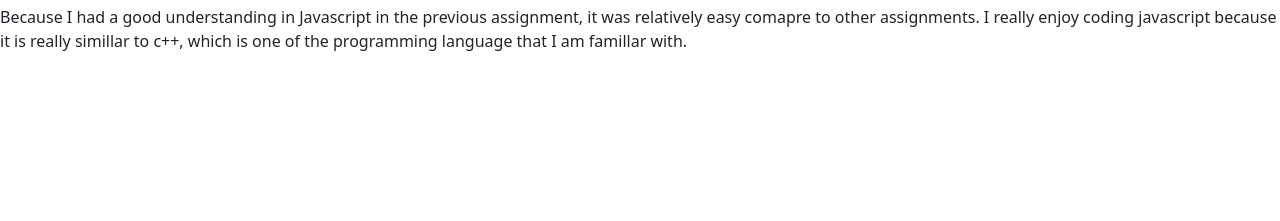
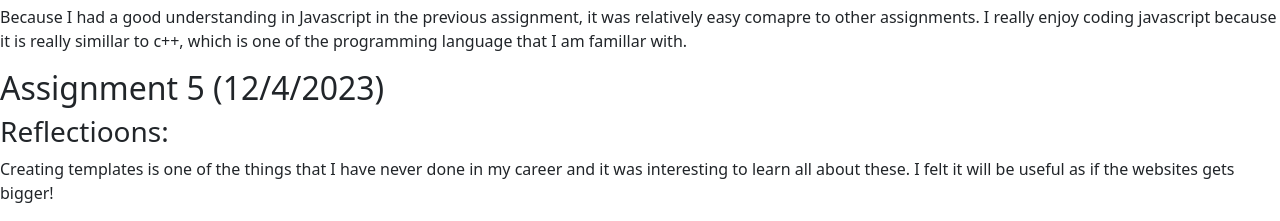
Before and after one commit to shawnkitagawa/shawnkitagawa.github.io, a plain HTML site: page assignment_1_published/blog.html in a window 1280 px wide. Shown: the part 651-872 px from the top of the page. Before the commit the page ends 800 px from the top, so only its background shows below. Drawn offline with nearby package versions, Linux system fonts and the light colour scheme.

Commit message:
update blog

```diff
--- a/assignment_1_published/blog.html
+++ b/assignment_1_published/blog.html
@@ -74,6 +74,12 @@
       it is really simillar to c++, which is one of the programming language that I am
       famillar with.
     </p>
+    <h2>Assignment 5 (12/4/2023)</h2>
+    <h3>Reflectioons:</h3>
+    <p>Creating templates is one of the things that I have never done
+      in my career and it was interesting to learn all about these. I felt it will
+      be useful as if the websites gets bigger!
+    </p>
 
 
 </body>
```
